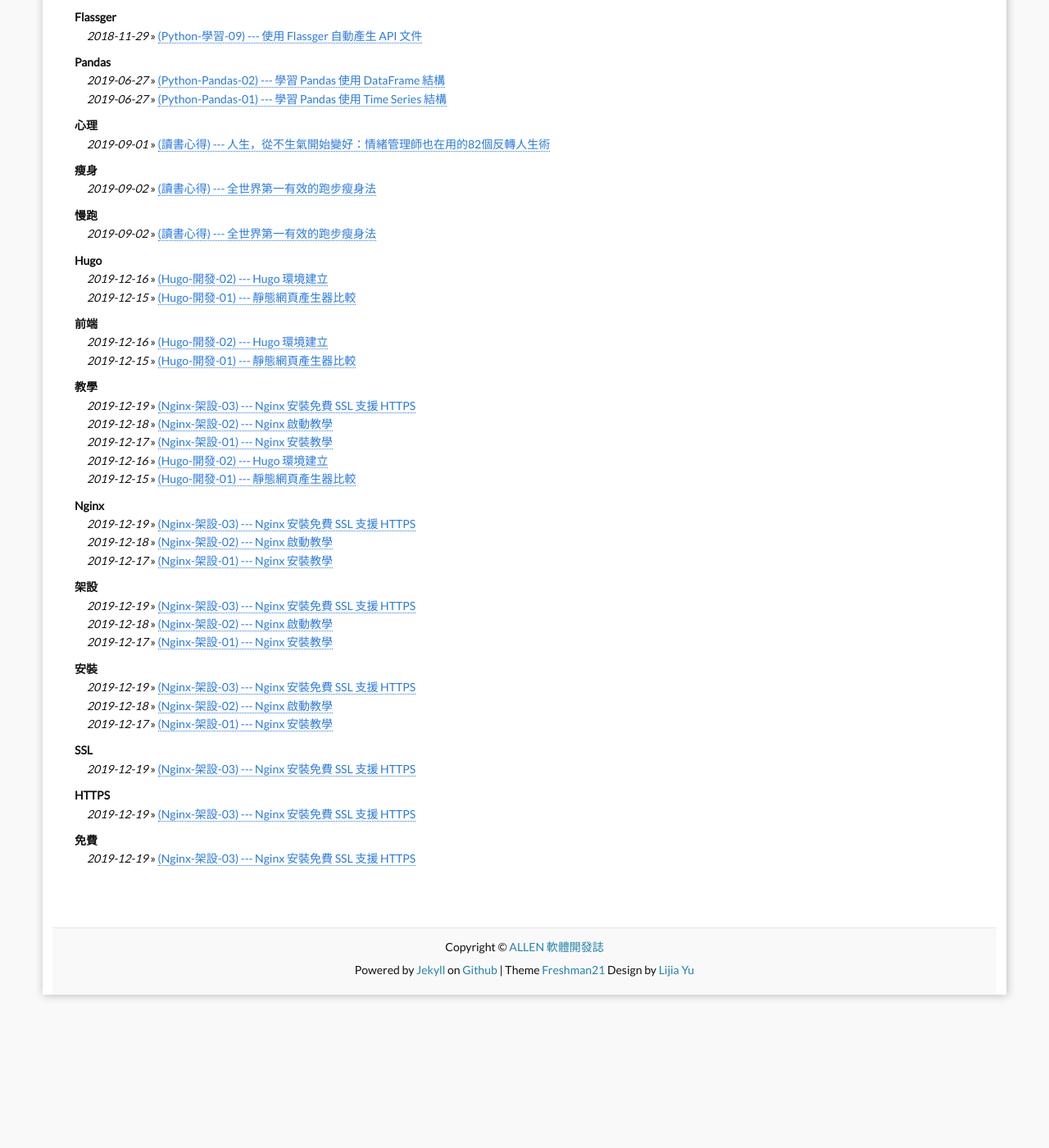
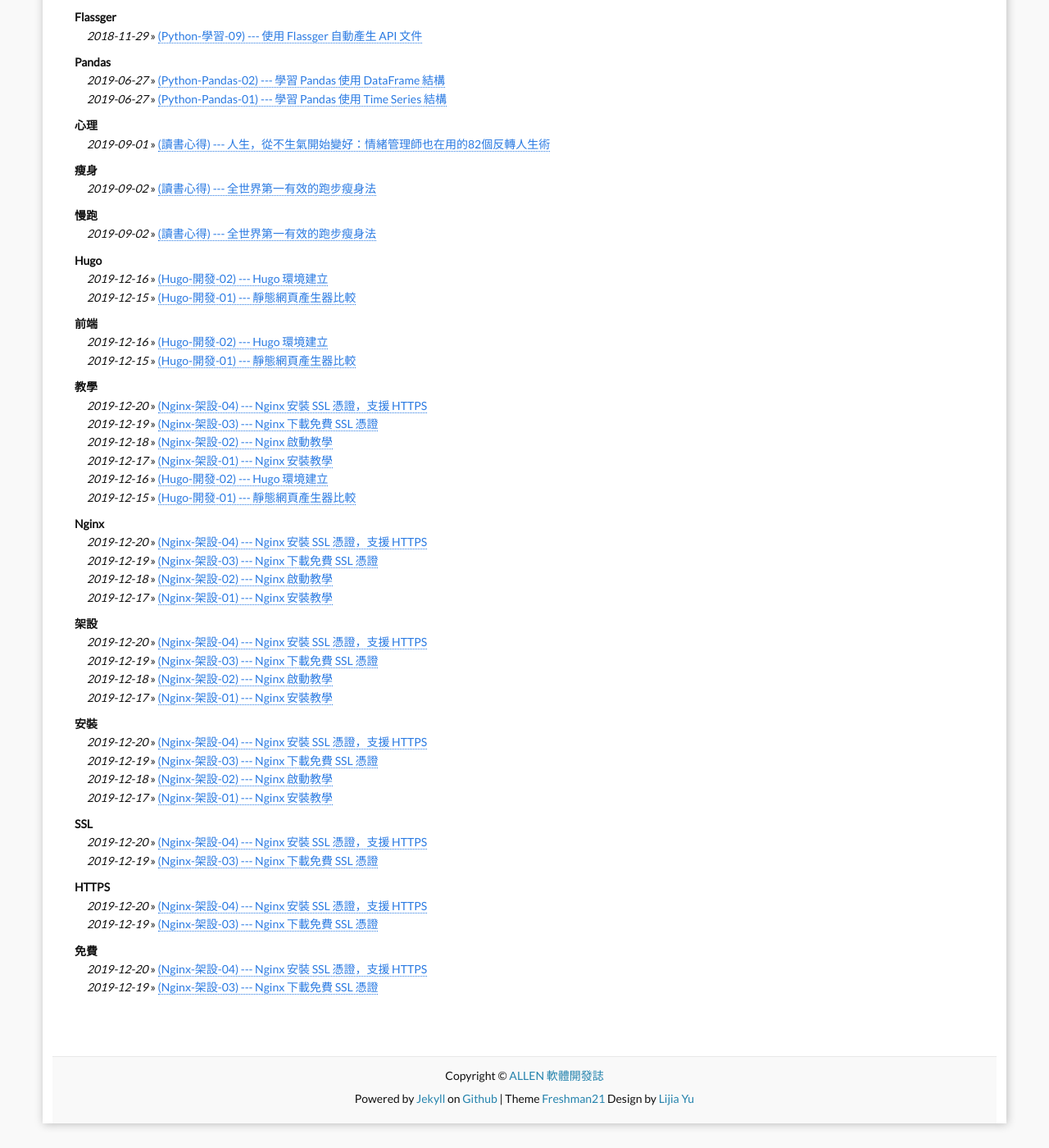
Before and after one commit to allenchien-tw/allenchien-tw.github.io, a Jekyll site: the page built from e_tags.md, in a window 1280 px wide and 1400 px high, scrolled down 1449 px. Shown: the whole window at 82% size. Built offline with Jekyll 4.4.1, drawn with Linux system fonts in a browser that asks for light colours; before the commit the page ends 2692 px from its top, so only the background shows below that; some of the changed text lies outside the part shown.

Commit message:
feature: add ssl installation

```diff
--- /dev/null
+++ b/_posts/2019-12-20-nginx-install-04.md
@@ -0,0 +1,20 @@
+---
+published: true
+title: (Nginx-架設-04) --- Nginx 安裝 SSL 憑證，支援 HTTPS
+layout: post
+author: Allen
+category: Nginx
+tags:
+  - Nginx
+  - 架設
+  - 安裝
+  - 教學
+  - SSL
+  - HTTPS
+  - 免費
+comments: true
+---
+
+![logo](/images/blog/20191220/20191220-000.png)
+
+#
```
Also changed, not shown: _posts/2019-12-19-nginx-install-03.md (+19 -7 lines), images/blog/20191220/20191220-000.png (added).
